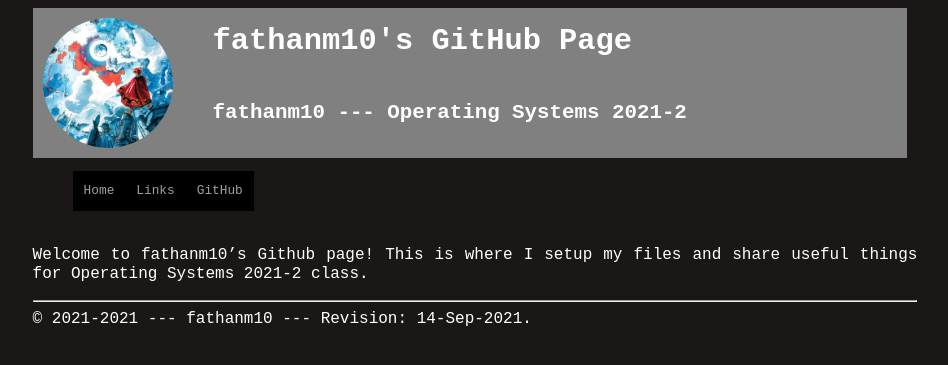
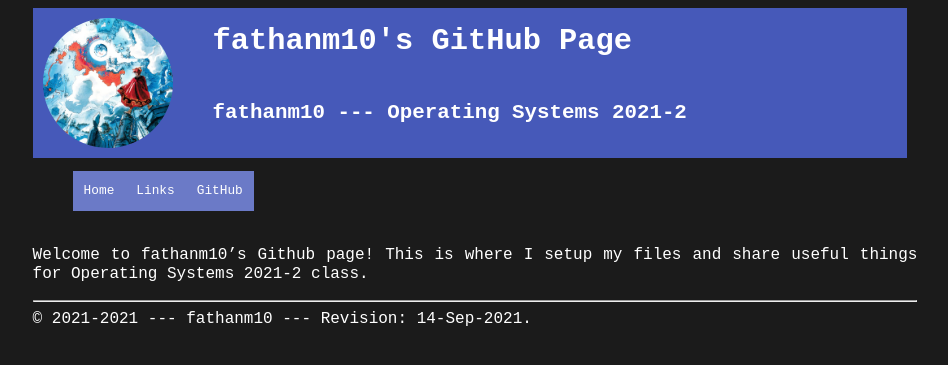
Before and after one commit to fathanm10/os212, a Jekyll site: the page built from index.md, in a window 1280 px wide. Shown: the top 365 px of the page, without its empty margins (165-1113 px from the left). Built offline with Jekyll 4.4.1, drawn with Linux system fonts in a browser that asks for light colours.

Commit message:
Edit color palette

```diff
--- a/assets/css/style.css
+++ b/assets/css/style.css
@@ -17,7 +17,7 @@
 /* See https://www.quackit.com/css/color/charts/hsl_color_chart.cfm */
 .plainclass1 {
   color:            hsl(0, 100%, 100%);
-  background-color: hsl(0, 10%, 10%);
+  background-color: #1b1b1b;
   line-height:      120%;
   font-family:      monospace,courier;
 }
@@ -46,7 +46,7 @@
 }
 
 .container a {
-  color: #a0a0a0;
+  color: #ffffff;
 }
 
 .container a:hover {
@@ -59,7 +59,7 @@
 .column {
   float:            left;
   display:          inline-block;
-  background:       #808080;
+  background:       #4659b9;
   height:           130px;
   width:            100%;
   padding-top:      10px;
@@ -137,7 +137,7 @@
 
 .navbar ul li {
   display:          inline-block;
-  background-color: hsla(0,     0%,    0%, 1);
+  background-color: #6b7ac7;
   padding:          11px;
 }
 
```
